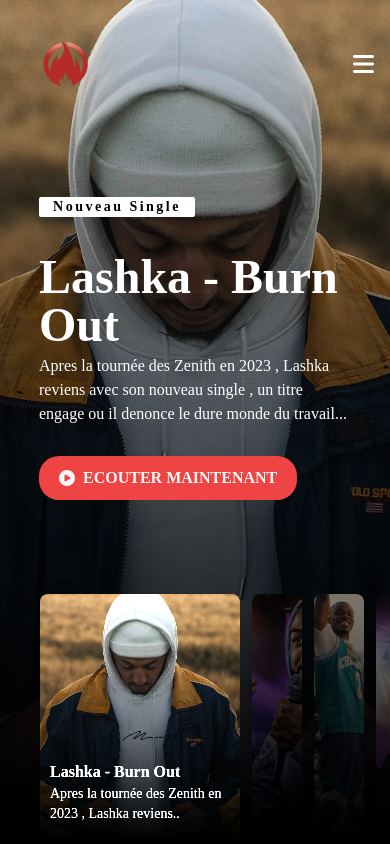
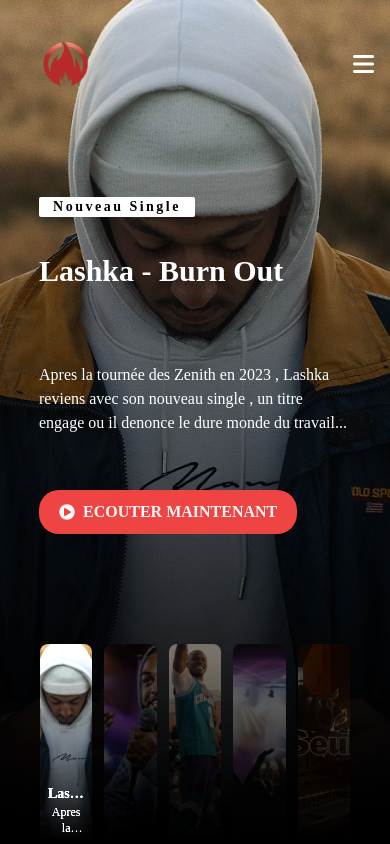
Before and after one commit to ultraasedev/braizerecords, a Next.js app: page / in a window 390 px wide. Shown: the top 844 px of the page. Built offline with nearby package versions, Linux system fonts and the light colour scheme; a web font is replaced by a local one; what tailwind-animation-delay would draw is missing.

Commit message:
responsive update homeslider

```diff
--- a/app/layout.tsx
+++ b/app/layout.tsx
@@ -28,7 +28,7 @@ export default function RootLayout({
 <link href="https://api.fontshare.com/v2/css?f[]=clash-display@200,400,700,500,600,1,300&display=swap" rel="stylesheet"/>
       </head>
       <Loader /> {/* Ajoutez le composant Loader ici */}
-      <body className="bg-[#141414] text-white ${inter.className}">
+      <body className="bg-black text-white ${inter.className}">
       <ScrollToTopButton />
         <Header />
 
--- a/app/section/home/header.tsx
+++ b/app/section/home/header.tsx
@@ -35,11 +35,6 @@ export const Header = () => {
             <Image src="/logo.png" width="100" height="100" alt="Logo" />
           </div>
         </Link>
-        {isOpen && (
-          <div className="text-3xl font-black uppercase text-white md:hidden">
-            BraizeRecords
-          </div>
-        )}
         <div className="hidden md:flex flex-row justify-between items-center gap-3 text-md uppercase">
           <Link href="/" className="mr-3 hover:text-red-500 font-semibold transition-all duration-200 hover:text-xl hover:italic hover:font-black">
             <i className="bx bx-home-alt text-2xl"></i>
--- a/components/widgets/homeSlider.tsx
+++ b/components/widgets/homeSlider.tsx
@@ -1,19 +1,17 @@
-"use client";
-import { useState , useEffect } from "react";
+'use client';
+import { useState, useEffect } from "react";
 import { SliderItem } from "@/components/widgets/slider-item";
-import { SliderArrows } from '@/components/widgets/sliderArrow';
+import { SliderArrows } from '@/components/widgets/sliderArrows';
 import { ThumbnailsItems } from "./thumbnails-items";
 
 export const HomeSlider = () => {
     const [itemActive, setItemActive] = useState<number>(1);
     const countItems = 5;
 
-  // Correction de la logique pour avancer correctement
     const onNext = () => {
         setItemActive((prevItemActive) => prevItemActive % countItems + 1);
     };
 
-  // Correction de la logique pour reculer correctement
     const onPrev = () => {
         setItemActive((prevItemActive) => {
             if (prevItemActive === 1) {
@@ -25,19 +23,15 @@ export const HomeSlider = () => {
     };
 
     useEffect(() => {
-    // Définir un intervalle pour changer d'élément toutes les 15 secondes
         const interval = setInterval(() => {
-      onNext(); // Assurez-vous que cette fonction fait défiler les éléments correctement
+            onNext();
         }, 15000);
 
-    // Nettoyer l'intervalle quand le composant est démonté ou mis à jour
         return () => clearInterval(interval);
     }, []);
 
-
     return (
-      <>
-         <div className="h-dvh relative pb-5">
+        <div className="h-dvh relative pb-5 group">
             <ul>
                 <SliderItem
                     itemActive={itemActive}
@@ -50,7 +44,6 @@ export const HomeSlider = () => {
                     buttonActionIcon="fa-solid fa-circle-play"
                     buttonActionLink="/"
                     altimages="Lashka - Burn Out"
-
                 />
                 <SliderItem
                     itemActive={itemActive}
@@ -70,7 +63,7 @@ export const HomeSlider = () => {
                     images="/slide_03.png"
                     buttonTypeTitle="Nouveau Single"
                     title="Makadam - Fly Air"
-          description="Etoile Montante du rap US sur la scene Francaise , c'eest apres le succes de Maskaoff et Feu que Makadam ,debute l'annee 2024 avec le titre explosif Fly Air . . . "
+                    description="Etoile Montante du rap US sur la scene Francaise , c'est apres le succes de Maskaoff et Feu que Makadam ,debute l'annee 2024 avec le titre explosif Fly Air . . . "
                     buttonActionTitle="Ecouter Maintenant"
                     buttonActionIcon="fa-solid fa-circle-play"
                     buttonActionLink="/"
@@ -82,7 +75,7 @@ export const HomeSlider = () => {
                     images="/slide_05.png"
                     buttonTypeTitle="Nouveau Single"
                     title="Nephi - Seul"
-          description="Etoile Montante du rap US sur la scene Francaise , c'eest apres le succes de Maskaoff et Feu que Makadam ,debute l'annee 2024 avec le titre explosif Fly Air . . . "
+                    description="Etoile Montante du rap US sur la scene Francaise , c'est apres le succes de Maskaoff et Feu que Makadam ,debute l'annee 2024 avec le titre explosif Fly Air . . . "
                     buttonActionTitle="Ecouter Maintenant"
                     buttonActionIcon="fa-solid fa-circle-play"
                     buttonActionLink="/"
@@ -94,24 +87,20 @@ export const HomeSlider = () => {
                     images="/slide_04.png"
                     buttonTypeTitle="Evenements"
                     title="Underground Fest"
-          description="Etoile Montante du rap US sur la scene Francaise , c'eest apres le succes de Maskaoff et Feu que Makadam ,debute l'annee 2024 avec le titre explosif Fly Air . . . "
+                    description="Etoile Montante du rap US sur la scene Francaise , c'est apres le succes de Maskaoff et Feu que Makadam ,debute l'annee 2024 avec le titre explosif Fly Air . . . "
                     buttonActionTitle="Ecouter Maintenant"
                     buttonActionIcon="fa-solid fa-circle-play"
                     buttonActionLink="/"
                     altimages="Underground Fest"
                 />
             </ul>
-    <SliderArrows onClickPrev={onPrev} onClickNext={onNext} />
-    <ul className="absolute bottom-0 z-10 flex sm:justify-end gap-3 w-full px-10 overflow-y-hidden overflox-x-auto">
-      <ThumbnailsItems itemActive={itemActive} image="/slide_01.png" id={1} name="Lashka - Burn Out" description="Apres la tournée des Zenith en 2023 , Lashka reviens.." onClick={() => setItemActive(1)}/>
-      <ThumbnailsItems itemActive={itemActive} image="/slide_02.png" id={2} name="Shakaoui - Olympia Nantes" description="Apres la tournée des Zenith en 2023 , Lashka reviens.." onClick={() => setItemActive(2)}/>
-      <ThumbnailsItems itemActive={itemActive} image="/slide_03.png" id={3} name="Makadam - Fly Air" description="Apres la tournée des Zenith en 2023 , Lashka reviens.." onClick={() => setItemActive(3)}/>
-      <ThumbnailsItems itemActive={itemActive} image="/slide_05.png" id={4} name="Nephi - Seul " description="Apres la tournée des Zenith en 2023 , Lashka reviens.." onClick={() => setItemActive(4)}/>
-      <ThumbnailsItems itemActive={itemActive} image="/slide_04.png" id={5} name="Underground Fest" description="Apres la tournée des Zenith en 2023 , Lashka reviens.." onClick={() => setItemActive(5)}/>
+            <ul className="absolute bottom-0 z-10 flex sm:justify-end gap-3 w-full px-10 overflow-y-hidden overflow-x-auto">
+            <ThumbnailsItems itemActive={itemActive} image="/slide_01.png" id={1} name="Lashka - Burn Out" description="Apres la tournée des Zenith en 2023 , Lashka reviens.." onClick={() => setItemActive(1)} />
+                <ThumbnailsItems itemActive={itemActive} image="/slide_02.png" id={2} name="Shakaoui - Olympia Nantes" description="Apres la tournée des Zenith en 2023 , Lashka reviens.." onClick={() => setItemActive(2)} />
+                <ThumbnailsItems itemActive={itemActive} image="/slide_03.png" id={3} name="Makadam - Fly Air" description="Apres la tournée des Zenith en 2023 , Lashka reviens.." onClick={() => setItemActive(3)} />
+                <ThumbnailsItems itemActive={itemActive} image="/slide_05.png" id={4} name="Nephi - Seul " description="Apres la tournée des Zenith en 2023 , Lashka reviens.." onClick={() => setItemActive(4)} />
+                <ThumbnailsItems itemActive={itemActive} image="/slide_04.png" id={5} name="Underground Fest" description="Apres la tournée des Zenith en 2023 , Lashka reviens.." onClick={() => setItemActive(5)} />
             </ul>
-
         </div>
-      </>
-
     );
 }
--- a/components/widgets/slider-item.tsx
+++ b/components/widgets/slider-item.tsx
@@ -1,7 +1,8 @@
 import { cn } from "@/lib/utils";
 import Image from "next/image";
+import { FaPlayCircle, FaTicketAlt } from 'react-icons/fa';
 
-interface SliderItemPropos {
+interface SliderItemProps {
   itemActive: number;
   id: number;
   images: string;
@@ -24,7 +25,11 @@ export const SliderItem = ({
   description,
   buttonActionTitle,
   buttonActionIcon,
-}: SliderItemPropos) => {
+  buttonActionLink,
+}: SliderItemProps) => {
+  // Détermine l'icône à afficher en fonction de la valeur de buttonActionIcon
+  const ActionIcon = buttonActionIcon === 'fa-solid fa-circle-play' ? FaPlayCircle : FaTicketAlt;
+
   return (
     <li
       className={cn(
@@ -39,8 +44,8 @@ export const SliderItem = ({
       <div className="space-y-2 absolute left-[10%] top-[23%] w-[400px] max-w-[80%] z-10">
         <button
           className={cn(
-            "bg-white text-black text-center min-w-[50%] h-[40%] align-center rounded-sm font-semibold tracking-[2.5px] opacity-0 text-sm sm:text-sm md:text-sm lg:text-base xl:text-lg",
-            itemActive === id && "animate-show-content"
+            "bg-white text-black text-center min-w-[50%] h-[40%] align-center rounded-sm font-semibold tracking-[2.5px] text-sm sm:text-sm md:text-sm lg:text-base xl:text-lg",
+            itemActive === id ? "opacity-100 animate-show-content" : "opacity-0",
           )}
         >
           {buttonTypeTitle}
@@ -49,35 +54,36 @@ export const SliderItem = ({
       {/* Title */}
       <div
         className={cn(
-          "space-y-2 absolute left-[10%] top-[30%] w-[1000px] max-w-[80%] z-10 text-white opacity-0",
+          "space-y-2 absolute left-[10%] top-[30%] w-[1000px] max-w-[80%] z-10 text-white",
           itemActive === id && "animate-show-content animation-delay-4"
         )}
       >
-        <h3 className="text-5xl sm:text-6xl md:text-6xl lg:text-7xl xl:text-7xl font-bold line-clamp-2 overflow-hidden text-ellipsis">
+        <h3 className="text-3xl sm:text-5xl md:text-6xl lg:text-6xl xl:text-6xl font-bold line-clamp-2">
           {title}
         </h3>
       </div>
       {/* Description */}
       <div
         className={cn(
-          "space-y-2 absolute left-[10%] top-[42%] w-[850px] max-w-[80%] z-10 text-white opacity-0",
+          "space-y-2 absolute left-[10%] top-[43%] w-[850px] max-w-[80%] z-10 text-white",
           itemActive === id && "animate-show-content animation-delay-5"
         )}
       >
-        <p className="text-base sm:text-lg md:text-xl lg:text-xl xl:text-2xl font-normal mb-6 sm:mb-4 md:mb-2 lg:mb-2 line-clamp-3 overflow-hidden text-ellipsis">
+        <p className="text-base sm:text-lg md:text-xl lg:text-xl xl:text-2xl font-normal mb-6 sm:mb-4 md:mb-2 lg:mb-2 line-clamp-3">
           {description}
         </p>
       </div>
       {/* Link */}
       <div
         className={cn(
-          "space-y-2 absolute left-[10%] top-[54%] z-10 text-red-500 hover:text-white opacity-0",
+          "space-y-2 absolute left-[10%] top-[58%] z-10 mb-4 text-red-500 hover:text-white",
           itemActive === id && "animate-show-content animation-delay-6"
         )}
       >
-        <button className="text-md sm:text-lg md:text-xl lg:text-xl xl:text-xl flex items-center focus:outline-none cta-button font-bold bottom-5">
-          <i className={buttonActionIcon}></i>&nbsp;&nbsp;<span className="uppercase">{buttonActionTitle}</span>
-        </button>
+        <a href={buttonActionLink} className="text-md sm:text-lg md:text-2xl lg:text-2xl xl:text-2xl flex items-center focus:outline-none cta-button font-bold">
+          <ActionIcon className="mr-2" />
+          <span className="uppercase">{buttonActionTitle}</span>
+        </a>
       </div>
     </li>
   );
--- a/components/widgets/sliderArrow.tsx
+++ /dev/null
@@ -1,16 +0,0 @@
-interface ArrowsProps {
-    onClickPrev: () => void;
-    onClickNext: () => void;
-
-}
-
-export const SliderArrows = ({onClickNext, onClickPrev}: ArrowsProps) => {
-    return (
-    <div className="relative bottom-[260px] right-14 z-10 flex items-center gap-1">
-<button onClick={onClickPrev} className="bg-[#eee5] fill-white w-10 h-10 flex items-center justify-center rounded-tl-lg rounded-bl-lg transition duration-500 hover:bg-white hover:fill-black translate-y-[30px] blur-[20px] opacity-0 animate-show-content">
-Next
-</button>
-<button onClick={onClickNext} className="bg-[#eee5] fill-white w-10 h-10 flex items-center justify-center rounded-tl-lg rounded-bl-lg transition duration-500 hover:bg-white hover:fill-black translate-y-[30px] blur-[20px] opacity-0 animate-show-content">Suivant</button>
-
-    </div> );
-}
--- /dev/null
+++ b/components/widgets/sliderArrows.tsx
@@ -0,0 +1,25 @@
+import { FaChevronLeft, FaChevronRight } from 'react-icons/fa';
+
+interface ArrowsProps {
+    onClickPrev: () => void;
+    onClickNext: () => void;
+}
+
+export const SliderArrows = ({ onClickNext, onClickPrev }: ArrowsProps) => {
+    return (
+        <div className="absolute inset-0 flex items-center justify-between px-4 z-10 opacity-0 group-hover:opacity-100 transition-opacity duration-300">
+            <button
+                onClick={onClickPrev}
+                className="bg-[#eee5] fill-white w-10 h-10 flex items-center justify-center rounded-full transition duration-500 hover:bg-white hover:fill-black"
+            >
+                <FaChevronLeft />
+            </button>
+            <button
+                onClick={onClickNext}
+                className="bg-[#eee5] fill-white w-10 h-10 flex items-center justify-center rounded-full transition duration-500 hover:bg-white hover:fill-black"
+            >
+                <FaChevronRight />
+            </button>
+        </div>
+    );
+}
--- a/components/widgets/thumbnails-items.tsx
+++ b/components/widgets/thumbnails-items.tsx
@@ -10,15 +10,27 @@ interface ThumbnailsItemsProps {
   onClick: () => void;
 }
 
-export const ThumbnailsItems = ({itemActive, id, image, name, description ,onClick}: ThumbnailsItemsProps) => {
+export const ThumbnailsItems = ({ itemActive, id, image, name, description, onClick }: ThumbnailsItemsProps) => {
   return (
-        <li role="button" onClick={onClick} className={cn("h-[250px]  shrink-0 transition-all duration-300 overflow-hidden relative after:absolute after:w-full after-h-full after:h-full after:left-0 after:bottom-0 after:bg-thumbnails hover:brightness-150", itemActive === id ? "w-[200px] brightness-150 hover:italic transition-all duration-200" : "w-[50px] brightness-50")}>
-        <div className="relative w-full h-full rounded-lg ">
-        <Image src={image} alt="image" fill className="object-cover rounded-lg"/>
+    <li
+      role="button"
+      onClick={onClick}
+      className={cn(
+        "h-[200px] w-[100px] sm:h-[200px] sm:w-[100px] md:h-[200px] md:w-[100px] lg:h-[300px] lg:w-[150px] flex flex-col justify-center items-center transition-all duration-200 overflow-hidden relative after:absolute after:w-full after:h-full after:left-0 after:bottom-0 after:bg-thumbnails hover:brightness-150",
+        itemActive === id ? "brightness-150" : "brightness-50"
+      )}
+    >
+      <div className="relative w-full h-full rounded-lg">
+        <Image src={image} alt="image" fill className="object-cover rounded-lg" />
       </div>
-        <div className={cn("absolute top-auto right-[10px] bottom-[20px] left-[10px] z-10 translate-y-[30px] blur-[20px] opacity-0 animation-delay-3", itemActive === id && "animate-show-content")}>
-            <h3 className="line.-clamp-1 font-semibold text-base">{name}</h3>
-            <p className="text-ellipsis text-sm">{description}</p>
+      <div
+        className={cn(
+          "absolute bottom-0 left-0 right-0 z-10 p-2 text-center transition-all duration-300 transform translate-y-[20px] opacity-0",
+          itemActive === id && "translate-y-0 opacity-100"
+        )}
+      >
+        <h3 className="line-clamp-1 font-semibold text-sm sm:text-base">{name}</h3>
+        <p className="line-clamp-2 text-xs sm:text-sm">{description}</p>
       </div>
     </li>
   );
```
Lines whose indentation alone changed are shown as unchanged.
